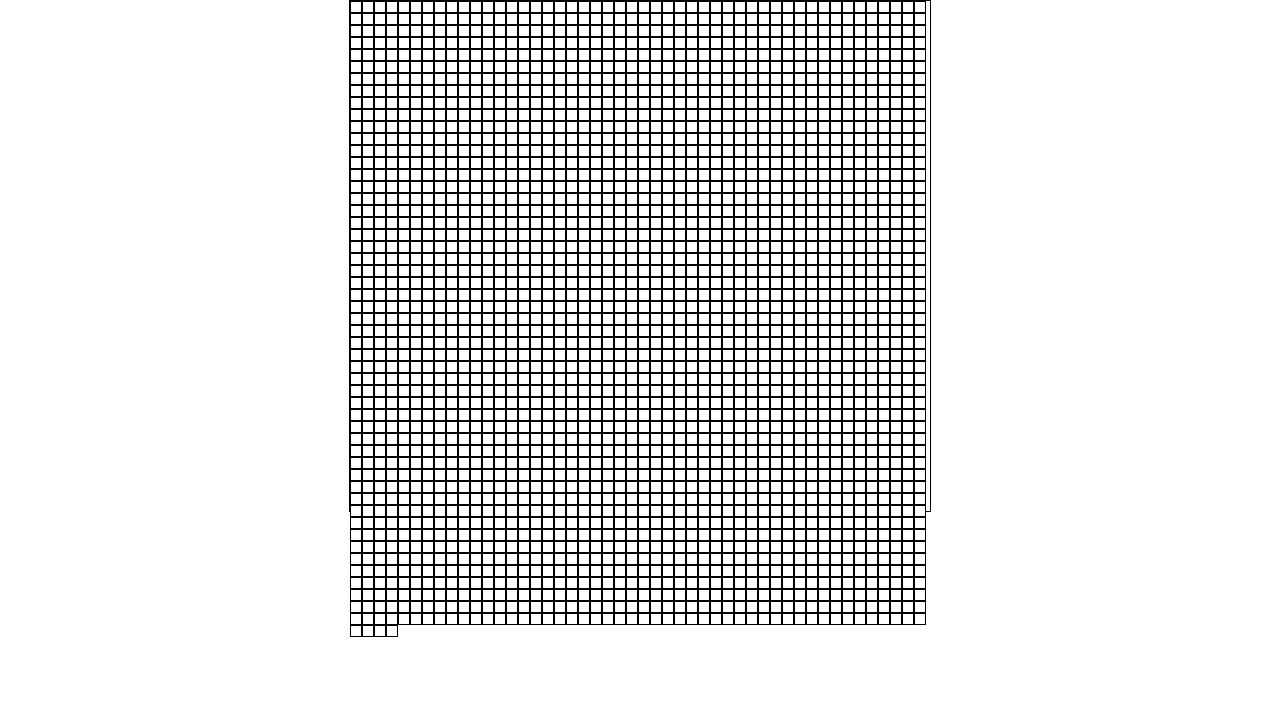
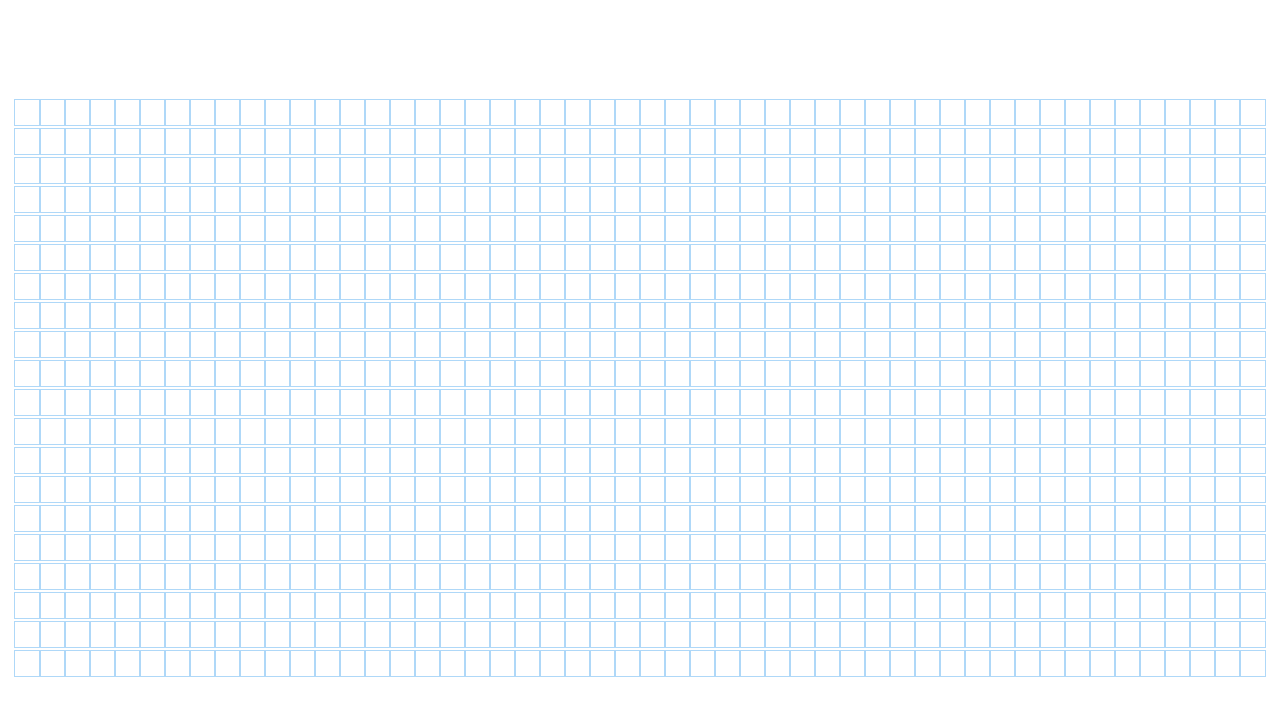
Before and after one commit to cpozos/path-finder, a React (Create React App) app: page / in a window 1280 px wide. Shown: the top 716 px of the page. Built offline with nearby package versions, Linux system fonts and the light colour scheme.

Commit message:
Working on node

```diff
--- a/src/PathVisualizer/Node/Node.css
+++ b/src/PathVisualizer/Node/Node.css
@@ -1,12 +1,25 @@
 .node {
-  display: block;
-  margin: 0;
-  padding: 0;
-  float: left;
-  background-color: white;
-  border: black;
-  border-style: solid;
-  border-width: 0.5px;
-  height: 10px;
-  width: 10px;
+  width: 25px;
+  height: 25px;
+  outline: 1px solid rgb(175, 216, 248);
+  display: inline-block;
 }
+
+.node-finish {
+  background-color: red;
+}
+
+.node-start {
+  background-color: green;
+}
+
+.node-visited {
+  animation-name: visitedAnimation;
+  animation-duration: 1.5s;
+  animation-timing-function: ease-out;
+  animation-delay: 0;
+  animation-direction: alternate;
+  animation-iteration-count: 1;
+  animation-fill-mode: forwards;
+  animation-play-state: running;
+}
--- a/src/PathVisualizer/Node/Node.js
+++ b/src/PathVisualizer/Node/Node.js
@@ -14,17 +14,33 @@
     }
 
     render(){
-        const {nodes} = this.state;
-        console.log(nodes);
 
-        return(
-            <div className="node">
-            </div>
+        const {
+            col,
+            isFinish,
+            isStart,
+            isWall,
+            onMouseDown,
+            onMouseEnter,
+            onMouseUp,
+            row,
+        } = this.props;
+
+      const extraClassName = isFinish
+        ? 'node-finish'
+        : isStart
+        ? 'node-start'
+        : isWall
+        ? 'node-wall'
+        : '';
+
+        return (
+        <div
+            id={`node-${row}-${col}`}
+            className={`node ${extraClassName}`}
+            onMouseDown={() => onMouseDown(row, col)}
+            onMouseEnter={() => onMouseEnter(row, col)}
+            onMouseUp={() => onMouseUp()}></div>
         );
     }
 }
-
-export const DEFAULT_MODE = {
-    row: 0,
-    col: 0
-};
--- a/src/PathVisualizer/PathVisualizer.css
+++ b/src/PathVisualizer/PathVisualizer.css
@@ -1,8 +1,3 @@
 .grid {
-  margin: auto;
-  padding: 0;
-  background-color: white;
-  border: solid 0.5px black;
-  width: 580px;
-  height: 510px;
+  margin: 100px 0 0;
 }
--- a/src/PathVisualizer/PathVisualizer.js
+++ b/src/PathVisualizer/PathVisualizer.js
@@ -3,41 +3,49 @@
 
 import './PathVisualizer.css';
 
+const START_NODE_ROW = 10;
+const START_NODE_COL = 15;
+const FINISH_NODE_ROW = 10;
+const FINISH_NODE_COL = 35;
+
 export default class PathVisualizer extends Component {
     constructor(props){
         super(props);
         this.state = {
-            nodes: []
+            grid:[],
+            isMoussePressed:false
         }
     }
 
     componentDidMount(){
-        const nodes = [];
-        for (let row =0; row < 50; row++){
-            const currentRow = [];
-            for (let col =0; col < 50; col++){
-                const currentNode = {
-                    col,
-                    row
-                };
-                currentRow.push(currentNode);
-            }
-            nodes.push(currentRow);
-        }
-        this.setState({nodes})
+        const grid = getInitialGrid();
+        this.setState({grid})
+    }
+
+    handleMouseDown(row, col) {
+    }
+
+    handleMouseEnter(row, col) {
+    }
+
+    handleMouseUp() {
     }
 
     render(){
-        const {nodes} = this.state;
-        console.log(nodes);
+        const {grid} = this.state;
+        console.log(grid);
 
         return(
             <div className="grid">
-                {nodes.map((row, rowIdx) => {
+                {grid.map((row, rowIdx) => {
                     return (
                         <div key={rowIdx}>
                             { row.map((node, nodeIdx)=> {
-                                return <Node key={nodeIdx}></Node>
+                                return <Node key={nodeIdx}
+                                onMouseDown={(row, col) => this.handleMouseDown(row, col)}
+                                onMouseEnter={(row, col) => this.handleMouseEnter(row, col)}
+                                onMouseUp={() => this.handleMouseUp()}
+                                ></Node>
                             })}
                         </div>
                     )
@@ -46,3 +54,39 @@
         );
     }
 }
+
+const getInitialGrid = () => {
+    const grid = [];
+    for (let row = 0; row < 20; row++) {
+      const currentRow = [];
+      for (let col = 0; col < 50; col++) {
+        currentRow.push(createNode(col, row));
+      }
+      grid.push(currentRow);
+    }
+    return grid;
+};
+
+const createNode = (col, row) => {
+    return {
+      col,
+      row,
+      isStart: row === START_NODE_ROW && col === START_NODE_COL,
+      isFinish: row === FINISH_NODE_ROW && col === FINISH_NODE_COL,
+      distance: Infinity,
+      isVisited: false,
+      isWall: false,
+      previousNode: null,
+    };
+};
+
+const getNewGridWithWallToggled = (grid, row, col) => {
+    const newGrid = grid.slice();
+    const node = newGrid[row][col];
+    const newNode = {
+      ...node,
+      isWall: !node.isWall,
+    };
+    newGrid[row][col] = newNode;
+    return newGrid;
+};
```
Also changed, not shown: src/algorithms/dijkstra.js (added, +62 -0 lines).
